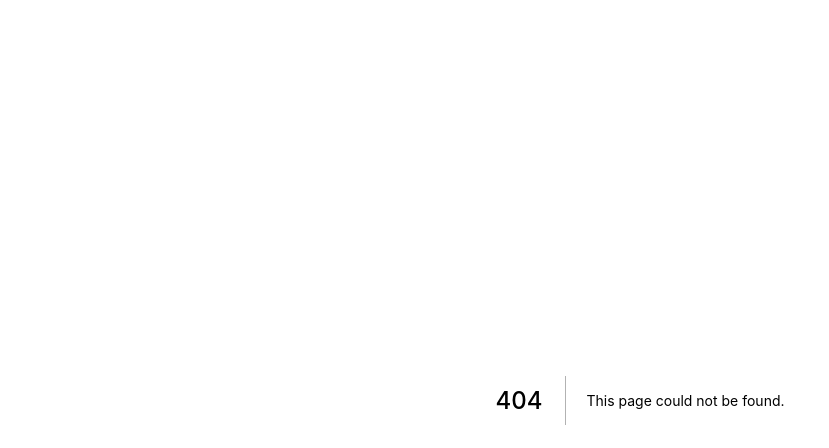
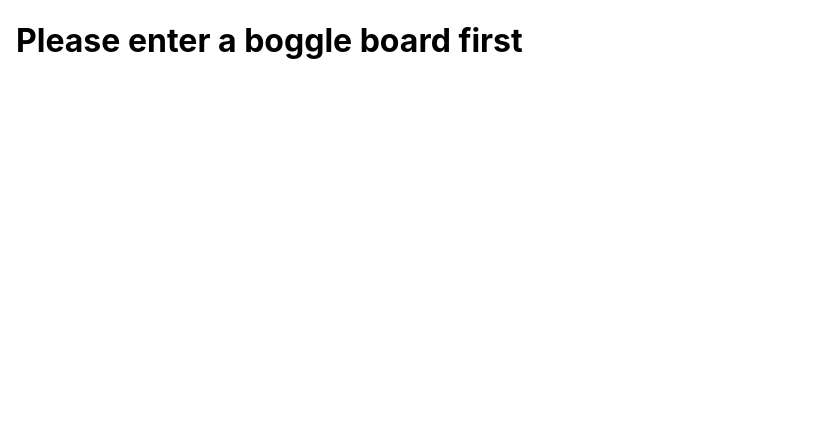
Before and after one commit to Joja81/boggle-solve, a Next.js app in the folder boggle/: page /solutions in a window 1280 px wide. Before the commit this address had no page. Shown: the top 448 px of the page, without its empty margins (0-829 px from the left). Built offline with nearby package versions, Linux system fonts and the light colour scheme.

Commit message:
Created solutions screen

```diff
--- /dev/null
+++ b/boggle/pages/solutions.js
@@ -0,0 +1,33 @@
+import { useRouter } from "next/router";
+
+export default function Solutions() {
+  const router = useRouter();
+  const query = router.query;
+
+  return (
+    <body>
+      {"solutions" in query ? (
+        <DisplaySolutions solutions={query["solutions"]} />
+      ) : (
+        <h1>Please enter a boggle board first</h1>
+      )}
+    </body>
+  );
+}
+
+function DisplaySolutions({ solutions }) {
+  let itemList = [];
+
+  for (let i = 0; i < solutions.length; i++) {
+    itemList.push(<Solution solution={solutions[i]} key={"solution" + i} />);
+  }
+
+  return <div>
+      <h1>Solutions</h1>
+      {itemList}
+    </div>
+}
+
+function Solution({ solution }) {
+  return <div>{solution}</div>;
+}
--- a/boggle/styles/globals.css
+++ b/boggle/styles/globals.css
@@ -1,7 +1,7 @@
 html,
 body {
-  padding: 0;
-  margin: 0;
+  padding: 5;
+  margin: 5;
   font-family: -apple-system, BlinkMacSystemFont, Segoe UI, Roboto, Oxygen,
     Ubuntu, Cantarell, Fira Sans, Droid Sans, Helvetica Neue, sans-serif;
 }
```
Also changed, not shown: boggle/pages/index.js (+9 -2 lines), boggle/public/dice.txt (deleted).
